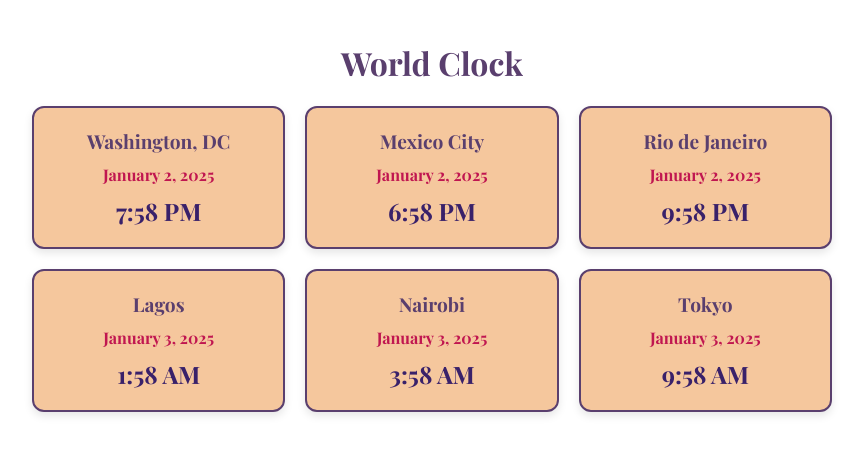
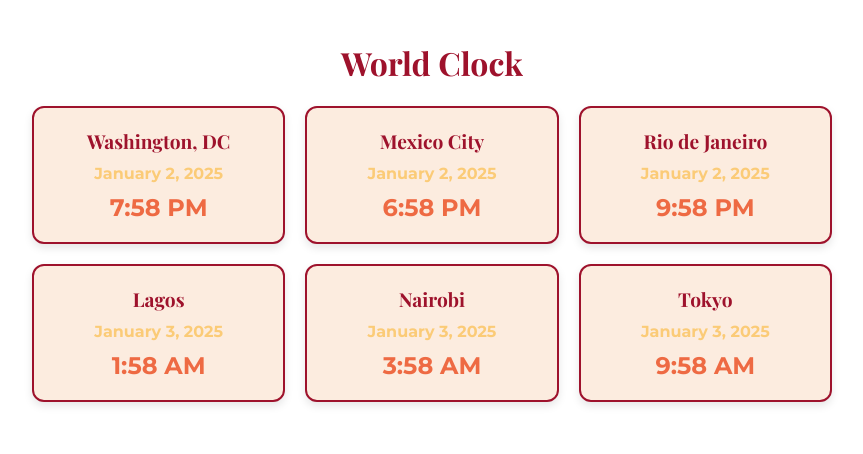
Before and after one commit to isabelbrum/world-clock, a plain HTML site: page index.html in a window 1280 px wide. Shown: the whole page, without its empty margins (208-1071 px from the left). Drawn offline with nearby package versions, Linux system fonts and the light colour scheme.

Commit message:
Update index.html

```diff
--- a/index.html
+++ b/index.html
@@ -4,7 +4,8 @@
     <meta charset="UTF-8">
     <meta name="viewport" content="width=device-width, initial-scale=1.0">
     <title>World Clock</title>
-    <link href="https://fonts.googleapis.com/css2?family=Playfair+Display:wght@400;700&display=swap" rel="stylesheet">
+    <!-- Fonts -->
+    <link href="https://fonts.googleapis.com/css2?family=Playfair+Display:wght@400;700&family=Montserrat:wght@400;700&display=swap" rel="stylesheet">
     <style>
         body {
             font-family: 'Playfair Display', serif;
@@ -13,9 +14,13 @@
             align-items: center;
             justify-content: center;
             background-color: transparent;
-            color: #c01650; /* Pinkish red for general text */
+            color: #9E122C; /* Default text color */
             margin: 0;
             padding: 20px;
+        }
+        h1 {
+            color: #9E122C; /* Deep red */
+            font-family: 'Playfair Display', serif;
         }
         .clock-container {
             display: grid;
@@ -25,35 +30,37 @@
             width: 100%;
         }
         .clock {
-            background: #f5c79d; /* Soft peach-orange */
-            border: 2px solid #5a3f6e; /* Muted purple border */
+            background: #FCECDF; /* Soft peach-pink */
+            border: 2px solid #9E122C; /* Deep red border */
             border-radius: 12px;
             padding: 20px;
             text-align: center;
-            box-shadow: 0 4px 8px rgba(0, 0, 0, 0.1); /* Subtle shadow for depth */
-            color: #39216a; /* Dark bluish-purple for text */
+            box-shadow: 0 4px 8px rgba(0, 0, 0, 0.1); /* Subtle shadow */
         }
         .clock h3 {
             margin: 0;
             font-size: 1.2em;
-            color: #5a3f6e; /* Muted purple for headings */
+            color: #9E122C; /* Deep red for country names */
+            font-family: 'Playfair Display', serif; /* Playfair for headings */
         }
-        .time, .date {
+        .date {
             margin-top: 10px;
+            font-size: 1em;
+            color: #FBCB77; /* Warm gold for date */
+            font-family: 'Montserrat', sans-serif; /* Montserrat for date */
             font-weight: bold;
         }
         .time {
+            margin-top: 10px;
             font-size: 1.5em;
-            color: #39216a; /* Bluish-purple for time */
-        }
-        .date {
-            font-size: 1em;
-            color: #c01650; /* Pinkish red for the date */
+            color: #EE6A43; /* Vibrant coral for time */
+            font-family: 'Montserrat', sans-serif; /* Montserrat for time */
+            font-weight: bold;
         }
     </style>
 </head>
 <body>
-    <h1 style="color: #5a3f6e;">World Clock</h1>
+    <h1>World Clock</h1>
     <div class="clock-container" id="clockContainer">
         <div class="clock" data-timezone="America/New_York">
             <h3>Washington, DC</h3>
```
